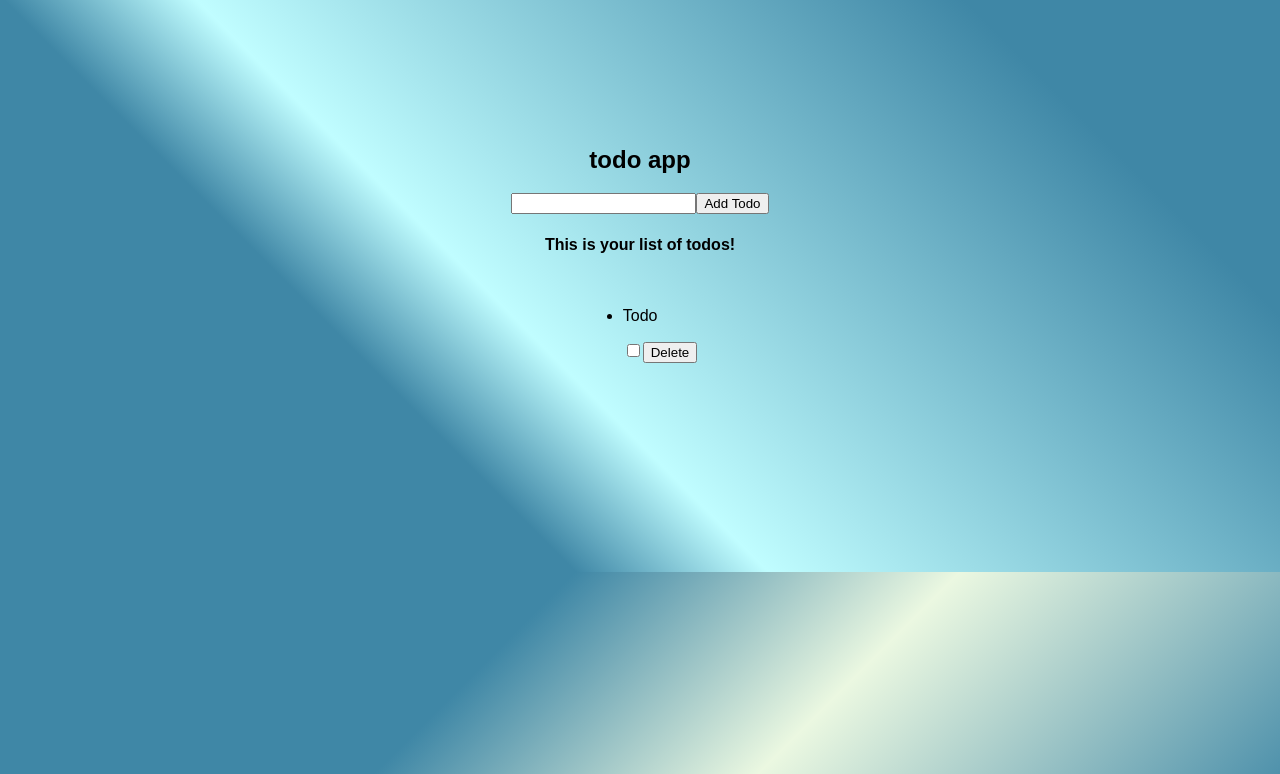
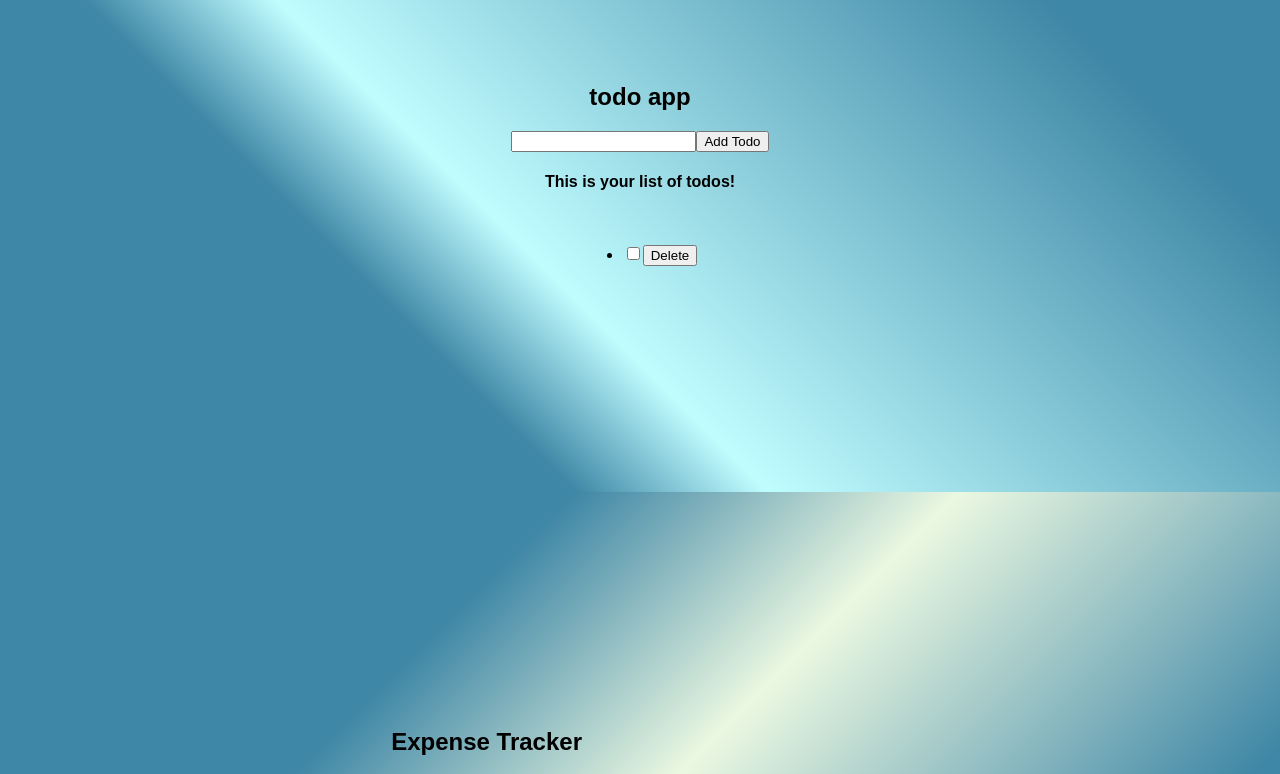
Before and after one commit to FaaDiiL/react-platform, a React (Create React App) app: page /projects in a window 1280 px wide. Shown: the part 1011-1785 px from the top of the page. Built offline with nearby package versions, Linux system fonts and the light colour scheme.

Commit message:
added functionality to todo app

```diff
--- a/src/Main/Projects/Projects.js
+++ b/src/Main/Projects/Projects.js
@@ -1,9 +1,8 @@
-import React from 'react'
-import {Route, Switch, Link } from 'react-router-dom'
-import ExpenseTracker from './ExpenseTracker'
-import TodoApp from './TodoApp/TodoApp'
-import styled from 'styled-components'
-
+import React from "react";
+import { Route, Switch, Link } from "react-router-dom";
+import ExpenseTracker from "./ExpenseTracker";
+import TodoApp from "./TodoApp/TodoApp";
+import styled from "styled-components";
 
 const StyledLanding = styled.div`
   font-family: Arial, Helvetica, sans-serif;
@@ -15,24 +14,25 @@ flex-wrap: wrap;
   align-items: center;
   background: linear-gradient(135deg, #3f87a6 20%, #ebf8e1 50%, #3f87a6 80%);
   color: #c0fdff;
+  /* scroll-behavior: smooth; */
 
-&>div{
+  & > div {
     position: relative;
-  border:none;
-  width:300px;
-  min-width:300px;
-  height:200px;
+    border: none;
+    width: 300px;
+    min-width: 300px;
+    height: 200px;
     text-align: center;
     background: rgba(000, 000, 000, 0.12);
     box-shadow: 20px 20px 50px rgba(211, 211, 211, 0.5);
-  border-top: 1px solid  rgba(211, 211, 211, 0.5);
-  border-left: 1px solid  rgba(211, 211, 211, 0.5);
+    border-top: 1px solid rgba(211, 211, 211, 0.5);
+    border-left: 1px solid rgba(211, 211, 211, 0.5);
     backdrop-filter: blur(10px);
     border-radius: 2%;
-  overflow:hidden;
+    overflow: hidden;
   }
 
-h3{
+  h3 {
     font-size: 30px;
     position: absolute;
     top: 40%;
@@ -41,66 +41,63 @@ h3{
     text-transform: uppercase;
   }
 
-
-
-.innerdiv{
-  width:100%;
-  display:flex;
-  height:0px;
+  .innerdiv {
+    width: 100%;
+    display: flex;
+    height: 0px;
     flex-direction: column;
-  line-height:2;
+    line-height: 2;
     font-size: 1.5em;
     text-align: left;
-  color:#e9ecef;
+    color: #e9ecef;
     background-color: lightblue;
-  position:absolute;
+    position: absolute;
     bottom: 0px;
     transition: all 0.3s ease;
-  background:rgba(211, 211, 211, 0.1);
+    background: rgba(211, 211, 211, 0.1);
   }
-ul{
+  ul {
     font-size: 18px;
     list-style: none;
     text-transform: uppercase;
   }
 
-input[type='button']{
+  input[type="button"] {
     margin: 0 auto;
     font-size: 1em;
-display:none;
+    display: none;
     text-transform: uppercase;
     border: 1px solid white;
     background: transparent;
     border-radius: 10px;
-color:white;
+    color: white;
     padding: 5px 10px;
   }
 
-&>div:hover  input[type='button']{
-  display:block;
+  & > div:hover input[type="button"] {
+    display: block;
   }
 
-&>div:hover .innerdiv{
+  & > div:hover .innerdiv {
     /* display:block; */
     height: 100%;
   }
 
-&>div:hover h3{
-  display:none;
+  & > div:hover h3 {
+    display: none;
   }
-
-`
+`;
 
 function Projects() {
   return (
     <>
       {/** TODO Set a switch with routes on your projects. */}
+      <StyledLanding>
         <h1>Projects</h1>
-      <StyledLanding>
         <div>
           <h3>todo app</h3>
 
-          <div  className="innerdiv">
+          <div className="innerdiv">
             <ul>
               <li>Create multiple todos</li>
               <li>Add to favourites</li>
@@ -109,12 +106,11 @@ function Projects() {
             <a href="#todoapp">TodoApp</a>
             {/* <input  type="button" value="view" on /> */}
           </div>
-
         </div>
 
         <div>
           <h3>Expense Tracker</h3>
-          <div  className="innerdiv">
+          <div className="innerdiv">
             <ul>
               <li>Create multiple todos</li>
               <li>Add to favourites</li>
@@ -122,9 +118,7 @@ function Projects() {
             </ul>
             <a href="#expensetracker">Expensetracker</a>
           </div>
-
         </div>
-
       </StyledLanding>
 
       <TodoApp />
@@ -135,4 +129,4 @@ function Projects() {
 
 //kommentar
 
-export default Projects
+export default Projects;
--- a/src/Main/Projects/TodoApp/AddTodo/AddTodo.js
+++ b/src/Main/Projects/TodoApp/AddTodo/AddTodo.js
@@ -1,12 +1,12 @@
-import React from 'react'
+import React from "react";
 
-function AddTodo() {
-     return (
-          <form>
-               <input type="text" />
-               <input type="button" value="Add Todo" />
-          </form>
-     )
+function AddTodo({ handleChange, handleSubmit }) {
+  return (
+    <form onSubmit={handleSubmit}>
+      <input type="text" name="text" onChange={handleChange} />
+      <button type="submit">Add Todo</button>
+    </form>
+  );
 }
 
-export default AddTodo
+export default AddTodo;
--- a/src/Main/Projects/TodoApp/TodoApp.js
+++ b/src/Main/Projects/TodoApp/TodoApp.js
@@ -1,33 +1,56 @@
-import React from 'react'
-import AddTodo from './AddTodo/AddTodo'
-import ViewTodos from './ViewTodos/ViewTodos'
-import styled from 'styled-components'
-
+import React, { useState, useEffect } from "react";
+import AddTodo from "./AddTodo/AddTodo";
+import ViewTodos from "./ViewTodos/ViewTodos";
+import styled from "styled-components";
 
 const StyledTodo = styled.div`
   font-family: Arial, Helvetica, sans-serif;
   width: 100vw;
   height: 80vh;
   display: flex;
-flex-direction:column;
+  flex-direction: column;
   justify-content: center;
   align-items: center;
-background: linear-gradient(-135deg,
-#3f87a6 20%,
-#c0fdff 60%,
-#3f87a6 70%);
+  background: linear-gradient(-135deg, #3f87a6 20%, #c0fdff 60%, #3f87a6 70%);
   color: black;
-`
+`;
 
 function TodoApp() {
+  const [addTodo, setAddTodo] = useState("");
+
+  // const storageList = JSON.parse(localStorage.getItem("todos"));
+
+  const [newTodos, setNewTodos] = useState(["nikos"]);
+
+  const handleChange = (e) => {
+    setAddTodo(e.target.value);
+  };
+
+  const handleSubmit = (e) => {
+    e.preventDefault();
+    setNewTodos([...newTodos, { name: addTodo }]);
+    /* saveTolocal(newTodos); */
+  };
+
+  /* const saveTolocal = (newTodos) => {
+    localStorage.setItem("todos", JSON.stringify(newTodos));
+  }; */
+
+  useEffect(() => {
+    localStorage.setItem("todos", JSON.stringify(newTodos));
+  }, [newTodos]);
+
+  useEffect(() => {
+    JSON.parse(localStorage.getItem("todos"));
+  }, []);
 
   return (
-          <StyledTodo id='todoapp'>
+    <StyledTodo id="todoapp">
       <h2>todo app</h2>
-              <AddTodo />
-              <ViewTodos />
+      <AddTodo handleChange={handleChange} handleSubmit={handleSubmit} />
+      <ViewTodos newTodos={newTodos} />
     </StyledTodo>
-     )
+  );
 }
 
-export default TodoApp
+export default TodoApp;
--- a/src/Main/Projects/TodoApp/ViewTodos/Todo/Todo.js
+++ /dev/null
@@ -1,12 +0,0 @@
-import React from 'react'
-
-function Todo() {
-     return (
-          <>
-               <li><p>Todo</p><input type="checkbox" /><input type="button" value="Delete"/></li>
-
-          </>
-     )
-}
-
-export default Todo
--- a/src/Main/Projects/TodoApp/ViewTodos/ViewTodos.js
+++ b/src/Main/Projects/TodoApp/ViewTodos/ViewTodos.js
@@ -1,16 +1,21 @@
-import React from 'react'
+import React from "react";
 
-import Todo from './Todo/Todo'
-
-function ViewTodos() {
+function ViewTodos({ newTodos }) {
+  // console.log(newTodos)
   return (
     <>
       <h4>This is your list of todos!</h4>
       <ul>
-               <Todo /> { /* Prints a list of Li's */}
+        {newTodos.map((todo, index) => (
+          <li key={index}>
+            <p>{todo.name}</p>
+            <input type="checkbox" />
+            <input type="button" value="Delete" />
+          </li>
+        ))}
       </ul>
     </>
-     )
+  );
 }
 
-export default ViewTodos
+export default ViewTodos;
```
Lines whose indentation alone changed are shown as unchanged.
